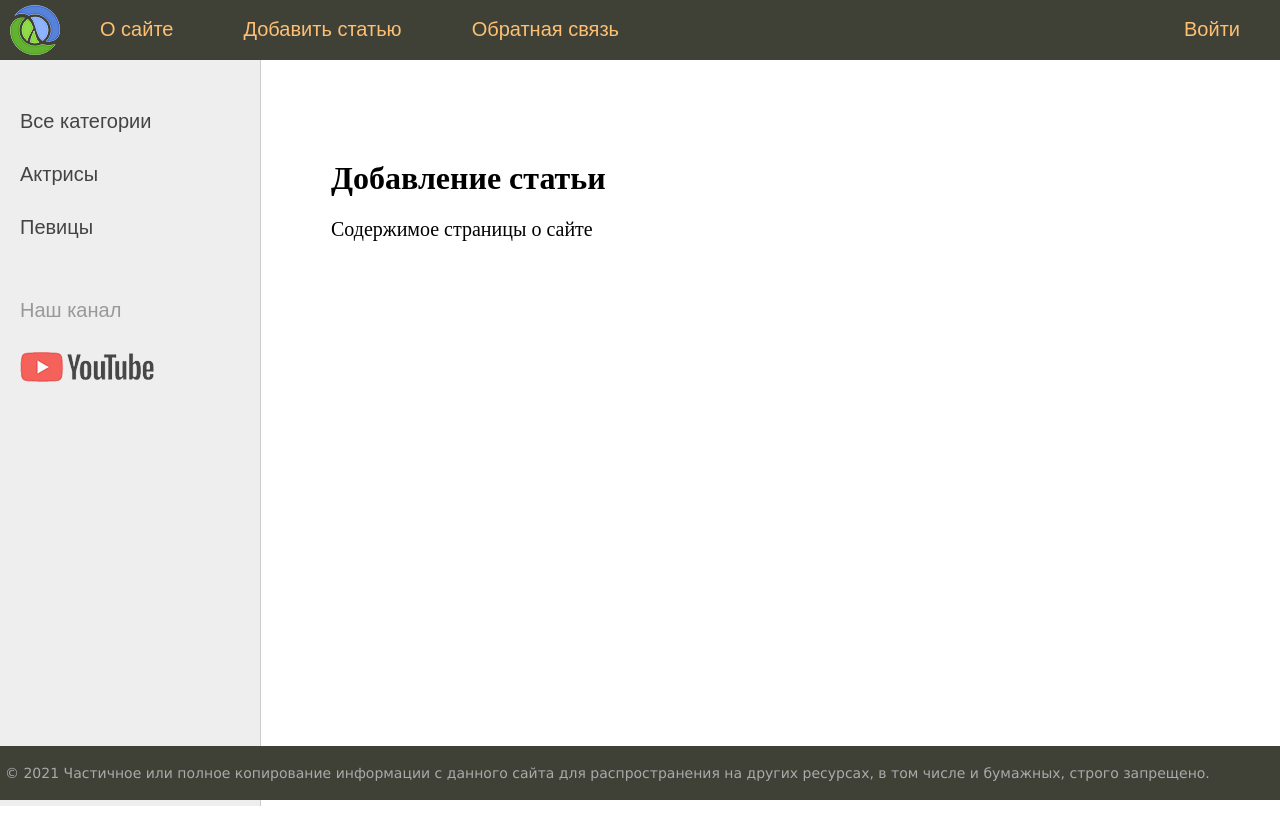
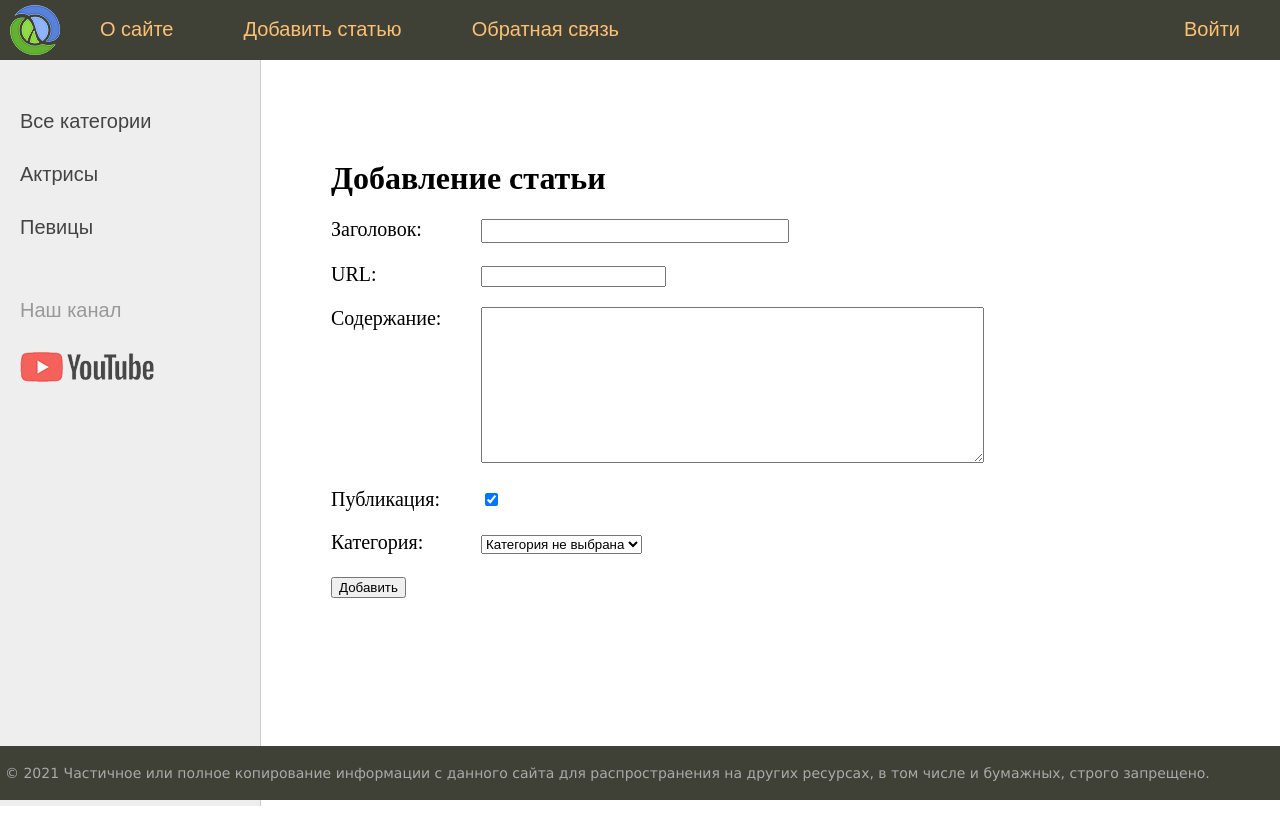
Before and after one commit to iamagod9/django_learn, a Django app: page /addpage/ in a window 1280 px wide. Run offline with Django 4.2, Linux system fonts and the light colour scheme; data comes from the database, SQL or seed files in the repository; both versions use the stored data as it was after the commit.

Commit message:
create a form for adding articles

```diff
--- /dev/null
+++ b/women/forms.py
@@ -0,0 +1,9 @@
+from django import forms
+from . models import *
+
+class AddPostForm(forms.Form):
+    title = forms.CharField(max_length=255, label='Заголовок', widget=forms.TextInput(attrs={'class': 'form-input'}))
+    slug = forms.SlugField(max_length=255, label='URL')
+    content = forms.CharField(widget=forms.Textarea(attrs={'cols': 60, 'rows': 10}), label='Содержание')
+    is_published = forms.BooleanField(label='Публикация', required=False, initial=True)
+    cat = forms.ModelChoiceField(queryset=Category.objects.all(), label='Категория', empty_label='Категория не выбрана')
--- a/women/templates/women/addpage.html
+++ b/women/templates/women/addpage.html
@@ -2,5 +2,16 @@
 
 {% block content %}
 <h1>{{title}}</h1>
-<p>Содержимое страницы о сайте
+<form action="{% url 'add_page' %}" method="post">
+    {% csrf_token %}
+
+    <div class="form-error">{{ form.non_field_errors }}</div>
+
+    {% for f in form %}
+        <p><label class="form-label" for="{{ f.id_for_label}}">{{f.label}}: </label>{{ f }}</p>
+        <div class="form-error">{{ f.errors}}</div>
+    {% endfor %}
+
+    <button type="submit">Добавить</button>
+</form>
 {% endblock %}
--- a/women/views.py
+++ b/women/views.py
@@ -1,6 +1,7 @@
 from django.http import HttpResponse, Http404
-from django.shortcuts import render, get_object_or_404
+from django.shortcuts import render, get_object_or_404, redirect
 
+from .forms import *
 from .models import *
 
 def index(request):
@@ -18,7 +19,17 @@ def about(request):
     return render(request, 'women/about.html', {'title': 'О сайте'})
 
 def addpage(request):
-    return render(request, 'women/addpage.html', {'title': 'Добавление статьи'})
+    if request.method == 'POST':
+        form = AddPostForm(request.POST)
+        if form.is_valid():
+            try:
+                Women.objects.create(**form.cleaned_data)
+                return redirect('home')
+            except:
+                form.add_error(None, 'Ошибка добавления статьи')
+    else:
+        form = AddPostForm()
+    return render(request, 'women/addpage.html', {'form': form, 'title': 'Добавление статьи'})
 
 def contact(request):
     return HttpResponse('Complete!')
```
Also changed, not shown: db.sqlite3.
